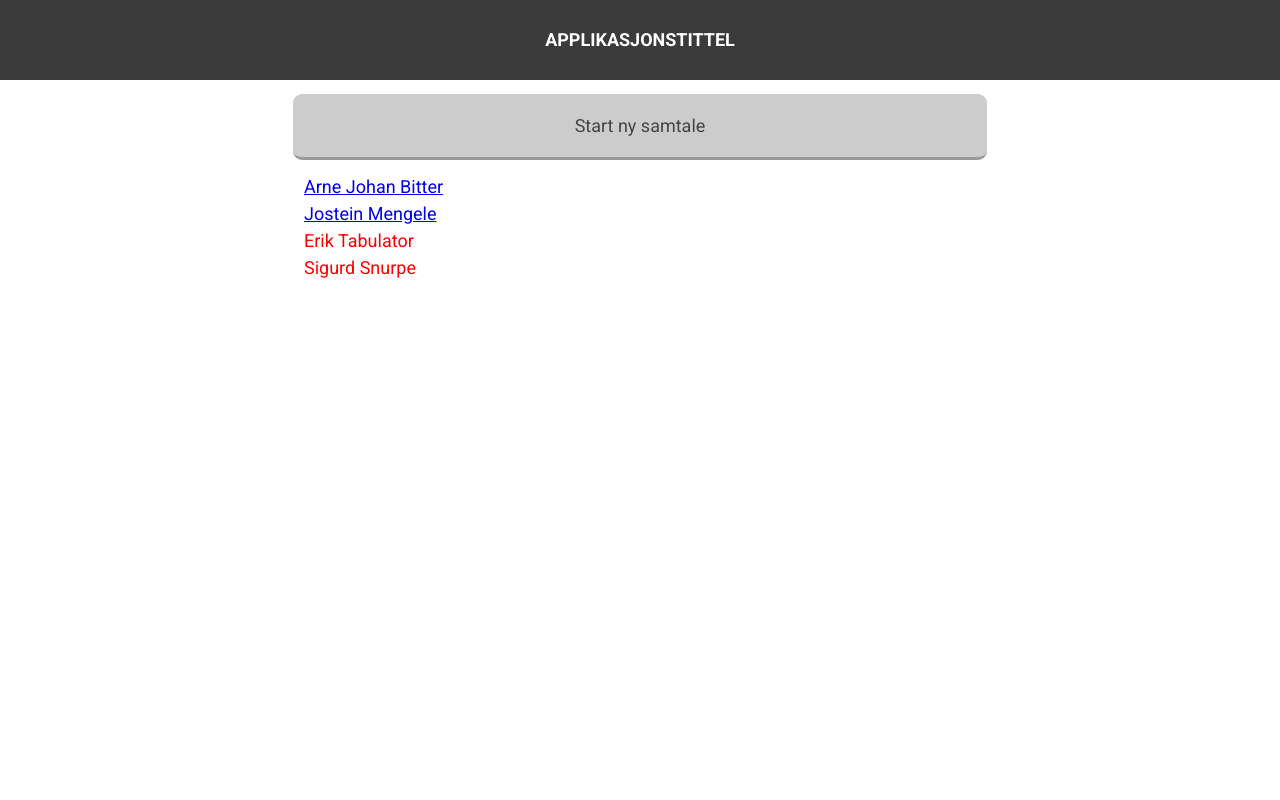
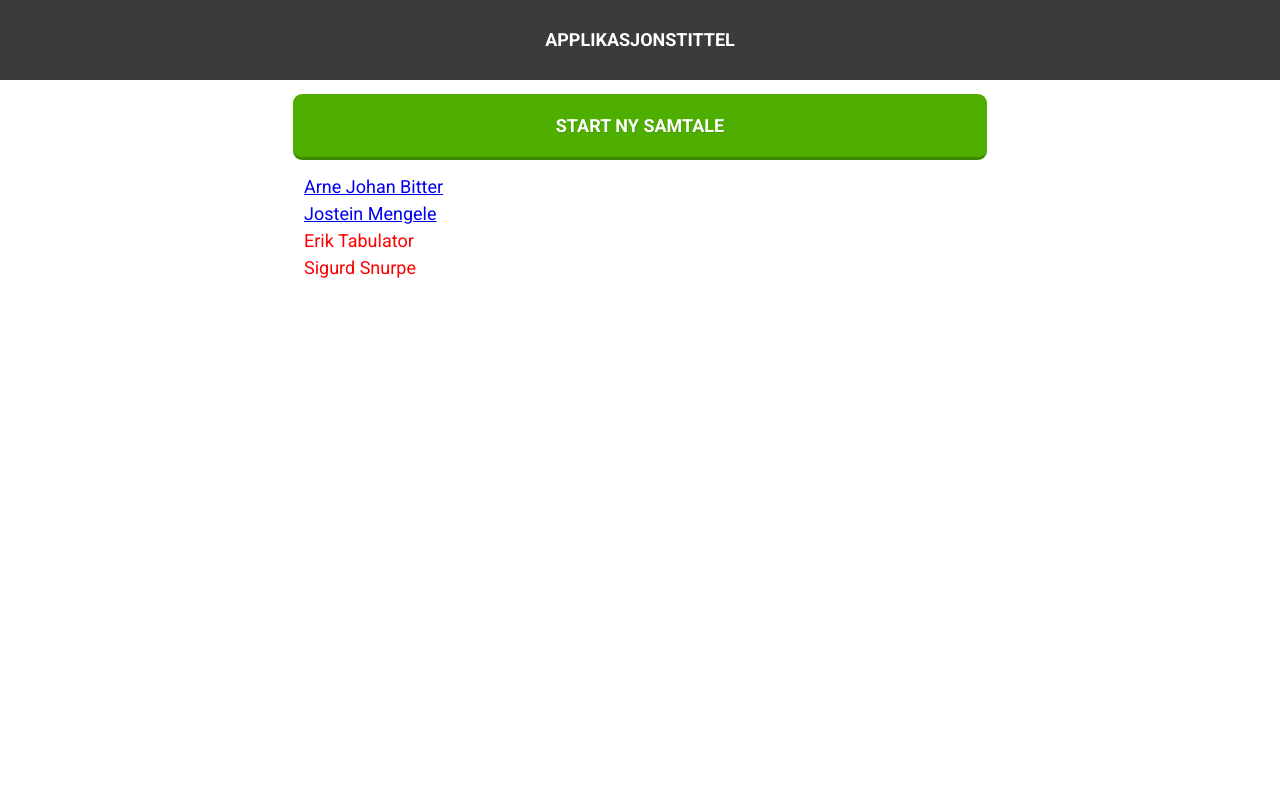
Before and after one commit to evenh/mmi-oblig3, a PHP site: page / in a window 1280 px wide. Run offline with PHP 8.4, Linux system fonts and the light colour scheme; some libraries are stand-ins or nearby versions.

Commit message:
Bedre knapp på forsiden + fixes

```diff
--- a/css/mmi.css
+++ b/css/mmi.css
@@ -23,8 +23,9 @@
 	}
 
 	html, body {
-		height: 100vh;
-		width: 100vw;
+		height: 100%;
+		min-height: 100%;
+		width: 100%;
 	}
 
 	html {
@@ -43,7 +44,8 @@
 	*/
 
 	#application {
-
+		min-height: 100%;
+		display: block;
 	}
 
 	#application section {
@@ -99,22 +101,25 @@
 	nav a {
 		display: block;
 		padding: 1rem 1.5rem;
-		background-color: #ccc;
+		background-color: #4eaf00;
 		width: 50%;
 		margin: 0.75rem auto;
-		border-bottom: 3px solid #999;
+		border-bottom: 3px solid #3c8700;
 		border-top: 0;
 		border-radius: 0.5rem;
 		text-align: center;
 		text-decoration: none;
-		color: #444;
+		color: #fff;
+		text-transform: uppercase;
+		font-weight: bold;
+		text-shadow: 1px 1px 0 rgba(0, 0, 0, 0.1);
 	}
 
-	nav a:active {
-		border-top: 3px solid #ddd;
-		border-bottom: 0;
-		background-color: #ddd;
-	}
+		nav a:active {
+			border-top: 3px solid #60d600;
+			border-bottom: 0;
+			background-color: #60d600;
+		}
 
 
 	/*	Meldinger
--- a/js/app.js
+++ b/js/app.js
@@ -4,6 +4,8 @@
  */
 
 $(document).ready(function(){
+
+	window.scrollTo(0,1);
 
 	$("#application").append('<audio id="blip" nocontrols><source src="audio/blip.mp3" type="audio/mpeg" /><source src="audio/blip.ogg" type="audio/ogg" /></audio>');
 
```
